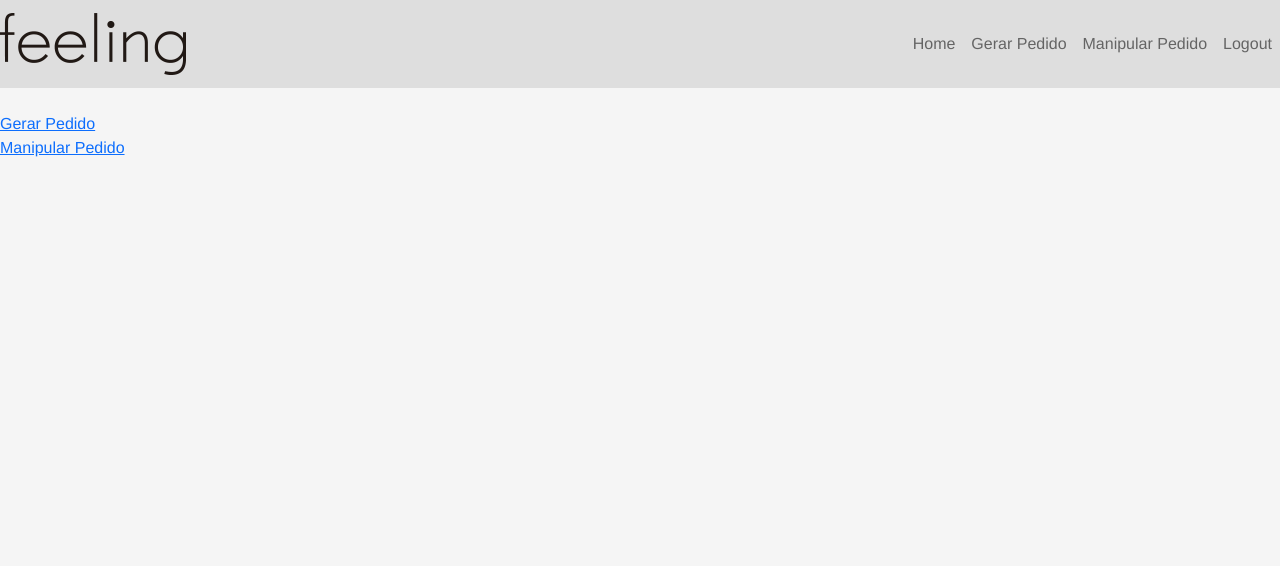
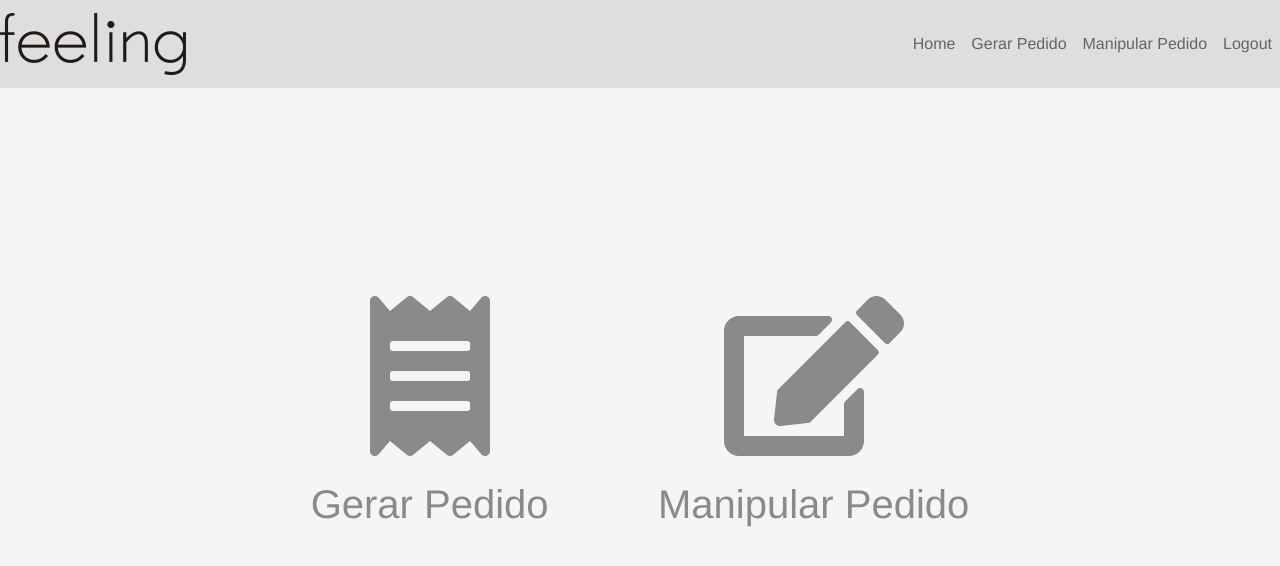
Before and after one commit to cadumancini/feeling-estofados, a Vue app: page / in a window 1280 px wide. Shown: the top 566 px of the page. Built offline with nearby package versions, Linux system fonts and the light colour scheme; sample sign-in values are in the browser's storage.

Commit message:
Home page pronta

```diff
--- a/src/main.js
+++ b/src/main.js
@@ -3,11 +3,12 @@ import App from './App.vue'
 import router from './router'
 
 import { library } from '@fortawesome/fontawesome-svg-core'
-import { faUserSecret } from '@fortawesome/free-solid-svg-icons'
+import { faReceipt, faEdit } from '@fortawesome/free-solid-svg-icons'
 import { FontAwesomeIcon } from '@fortawesome/vue-fontawesome'
 
 import 'bootstrap/dist/css/bootstrap.min.css'
 import 'bootstrap'
 
-library.add(faUserSecret)
+library.add(faReceipt)
+library.add(faEdit)
 createApp(App).use(router).component('font-awesome-icon', FontAwesomeIcon).mount('#app')
--- a/src/views/Home.vue
+++ b/src/views/Home.vue
@@ -1,10 +1,9 @@
 <template>
   <div class="home">
     <Navbar/>
-    <div id="nav">
-      <router-link :to="{ name: 'GerarPedido' }">Gerar Pedido</router-link>
-      <br>
-      <router-link :to="{ name: 'ManipularPedido' }">Manipular Pedido</router-link>
+    <div class="d-flex justify-content-around align-items-center main-menu">
+      <router-link :to="{ name: 'GerarPedido' }" class="d-flex flex-column align-items-center link-main-menu text-decoration-none"><font-awesome-icon icon="receipt" size="10x"/><span class="pt-4 display-6">Gerar Pedido</span></router-link>
+      <router-link :to="{ name: 'ManipularPedido' }" class="d-flex flex-column align-items-center link-main-menu text-decoration-none"><font-awesome-icon icon="edit" size="10x"/><span class="pt-4 display-6">Manipular Pedido</span></router-link>
     </div>
     <router-view/>
   </div>
@@ -29,24 +28,15 @@ export default {
     height: 100%;
   }
   .home {
-    /* display: -ms-flexbox;
-    display: -webkit-box; */
-    /* display: flex; */
-    /* -ms-flex-align: center;
-    -ms-flex-pack: center;
-    -webkit-box-align: center;
-    align-items: center;
-    -webkit-box-pack: center;
-    justify-content: center; */
-    /* padding-top: 40px; */
-    padding-bottom: 40px;
     height: 100%;
     background-color: #f5f5f5;
   }
-  ul {
-    padding-left: 1em;
-    line-height: 1.5em;
-    list-style-type: none;
-    cursor: pointer;
+  .link-main-menu {
+    color: #8a8a8a;
+  }
+  .main-menu {
+    height: 75%;
+    padding-left: 20%;
+    padding-right: 20%;
   }
 </style>
--- a/src/views/Login.vue
+++ b/src/views/Login.vue
@@ -2,7 +2,7 @@
   <div class="text-center login-page">
     <form class="form-signin" @submit.prevent="handleSubmit">
       <img src="../assets/feeling.png" class="mb-4">
-      <h1 class="h3 mb-3 font-weight-normal">Informe o usuário e a senha para fazer login:</h1>
+      <h1 class="h3 mb-3 font-weight-normal">Pedido Web</h1>
       <input class="form-control" type="text" id="inputUsuario" placeholder="Usuário" required autofocus v-model="user" ref="inputUser">
       <input class="form-control" type="password" id="inputSenha" placeholder="Senha" required v-model="password">
       <button class="btn btn-lg btn-primary btn-block">Login</button>
```
